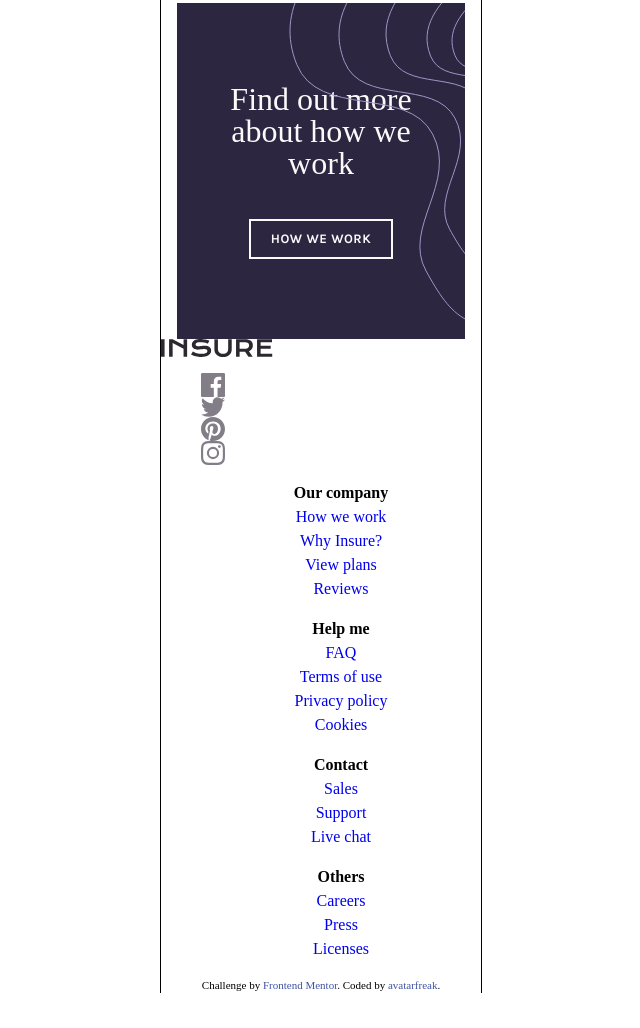
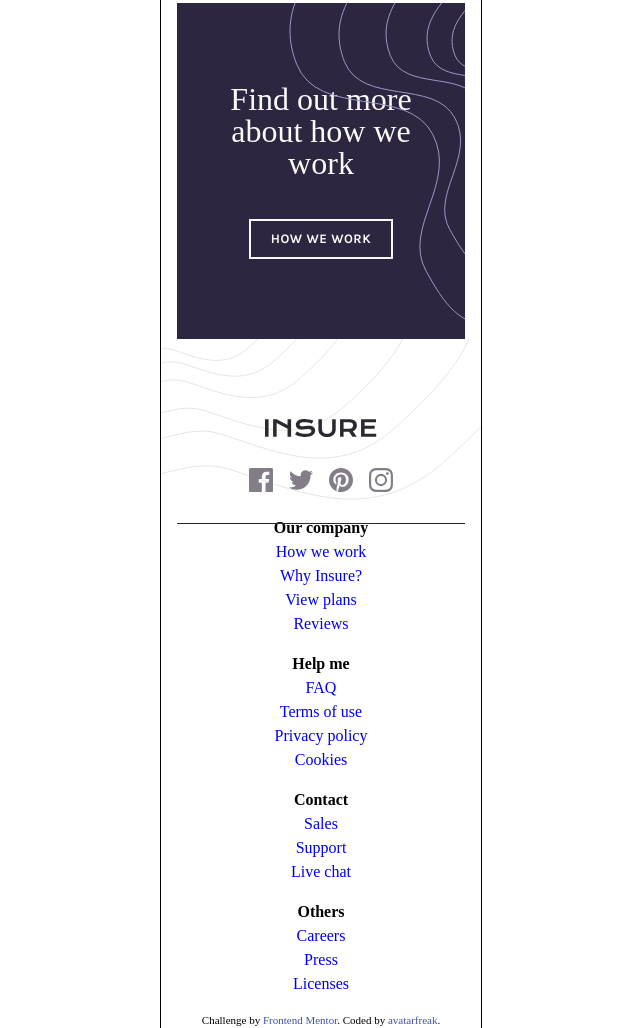
Before and after one commit to avatarfreak/frontend-insure-landing-page, a website: page index.html in a window 1280 px wide. Shown: the part 2264-3292 px from the top of the page, without its empty margins (319-959 px from the left). Before the commit the page ends 3257 px from the top, so only its background shows below. Drawn offline with Linux system fonts and the light colour scheme; files whose address does not match are found by name.

Commit message:
footer-top style updated

```diff
--- a/app/scss/layout/_footer.scss
+++ b/app/scss/layout/_footer.scss
@@ -1 +1,43 @@
+@use "../abstracts" as *;
+@use "../function" as *;
+
 /* - - - - - - - - Footer- - - - - - - - -*/
+
+.footer {
+  ul {
+    padding: 0;
+  }
+
+  &__top {
+    background: url("../../images/bg-pattern-footer-mobile.svg");
+    background-repeat: no-repeat;
+    background-size: cover;
+    position: relative;
+
+    &::after {
+      content: "";
+      position: absolute;
+      top: 0;
+      left: 0;
+      right: 0;
+      bottom: 0;
+      transform: translateY(2.5rem);
+      margin: 1rem;
+      border-bottom: 1px solid var(--clr-neutral-120);
+    }
+  }
+
+  &__logo {
+    margin-top: to-rem(80px);
+    display: inline-block;
+  }
+
+  &__list {
+    display: flex;
+    justify-content: center;
+    align-items: center;
+  }
+  &__item {
+    padding: 0.5rem;
+  }
+}
```
Also changed, not shown: dist/css/main.css, 1 other file.
